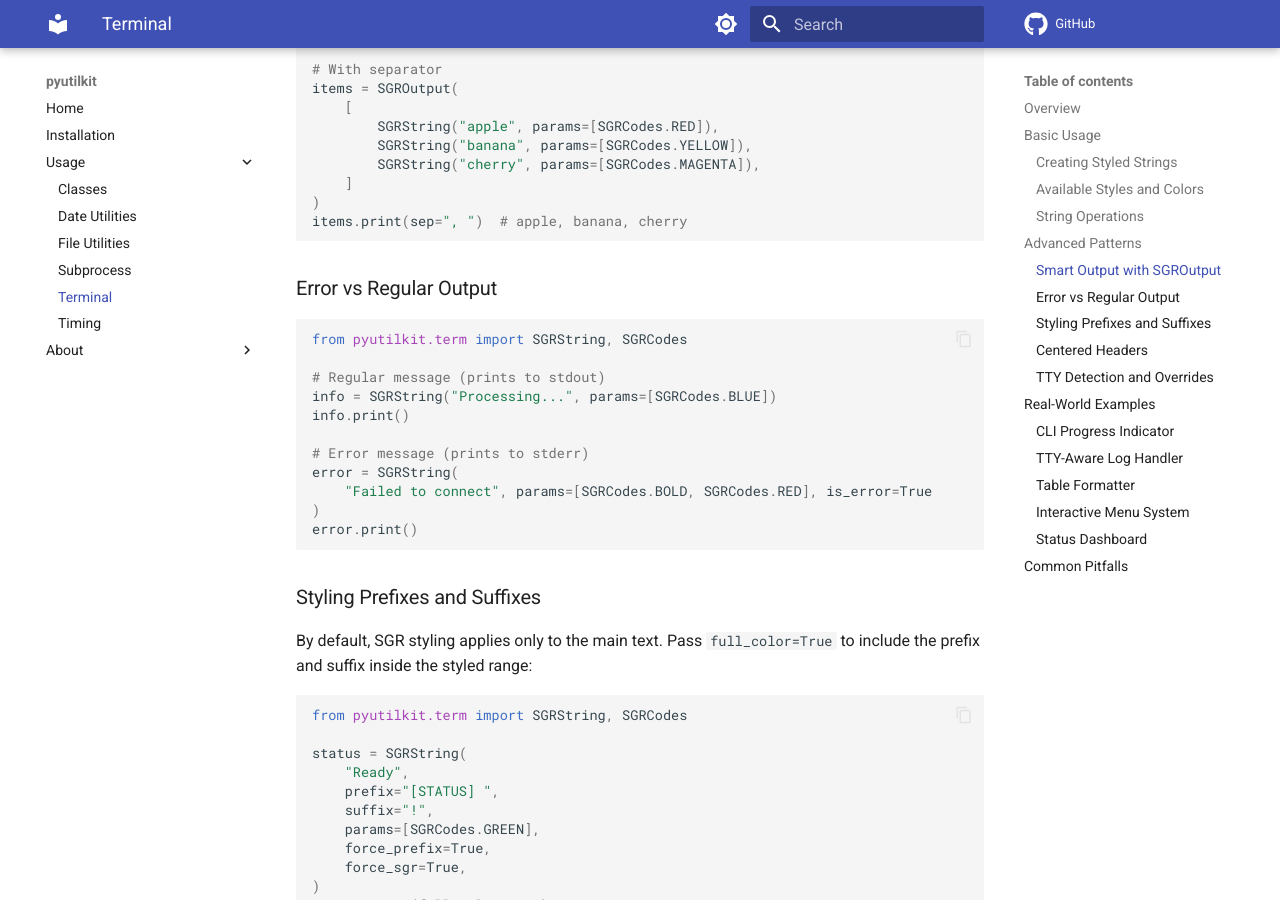
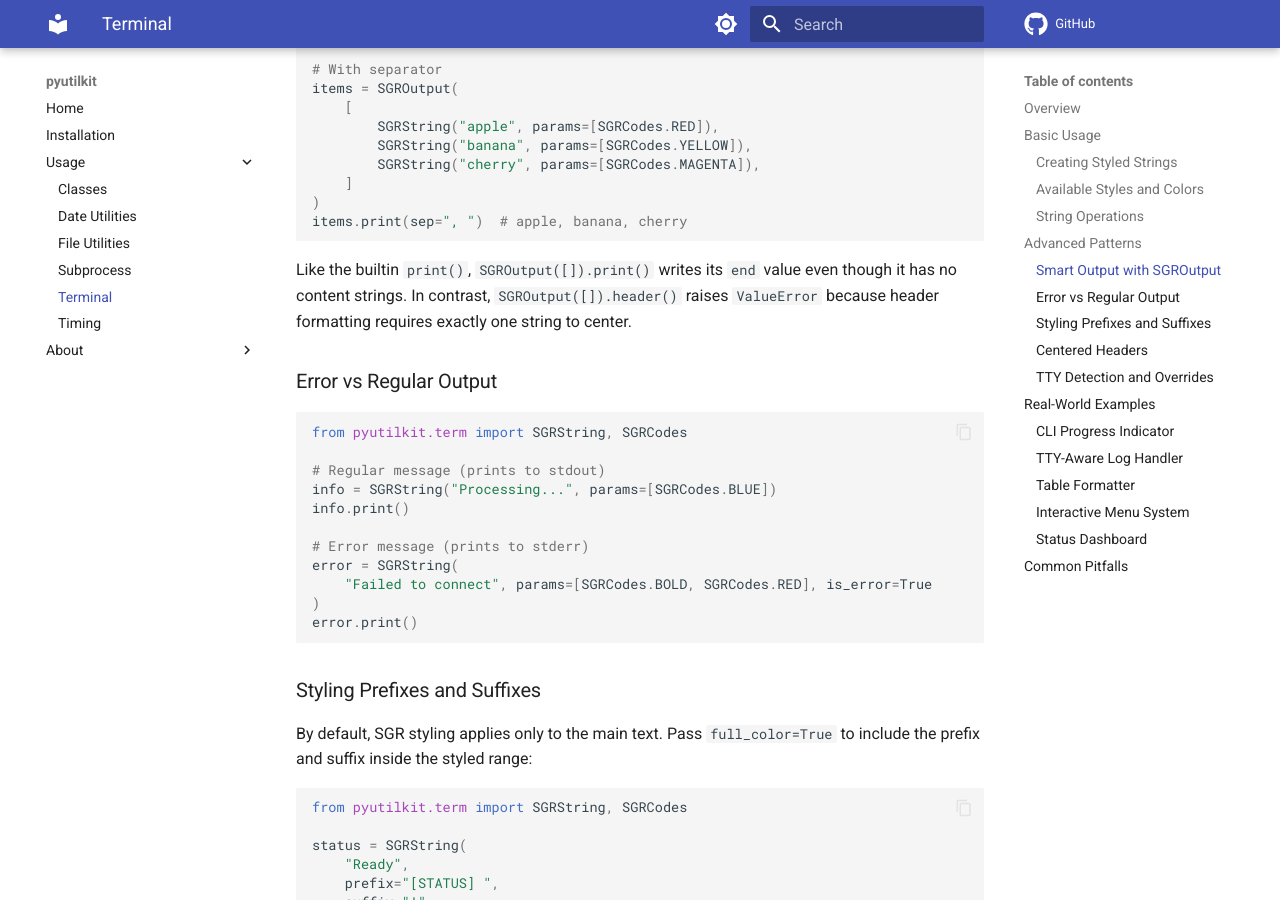
Before and after one commit to spapanik/pyutilkit, an MkDocs documentation site: the page built from docs/usage/term.md, in a window 1280 px wide and 900 px high, scrolled down 2839 px. Built offline with MkDocs 1.6.1 and Material for MkDocs 9.7.7, drawn with Linux system fonts in a browser that asks for light colours; comment, search, counter and statistics services are not loaded.

Commit message:
🐛 Print terminators for empty SGR output
Match builtin print semantics by writing the requested end value even when an SGR output contains no strings.

````diff
--- a/docs/usage/term.md
+++ b/docs/usage/term.md
@@ -137,6 +137,10 @@ items = SGROutput(
 )
 items.print(sep=", ")  # apple, banana, cherry
 ```
+
+Like the builtin `print()`, `SGROutput([]).print()` writes its `end` value even
+though it has no content strings. In contrast, `SGROutput([]).header()` raises
+`ValueError` because header formatting requires exactly one string to center.
 
 ### Error vs Regular Output
 
````
Also changed, not shown: docs/CHANGELOG.md (+2 -0 lines), 2 other files.
